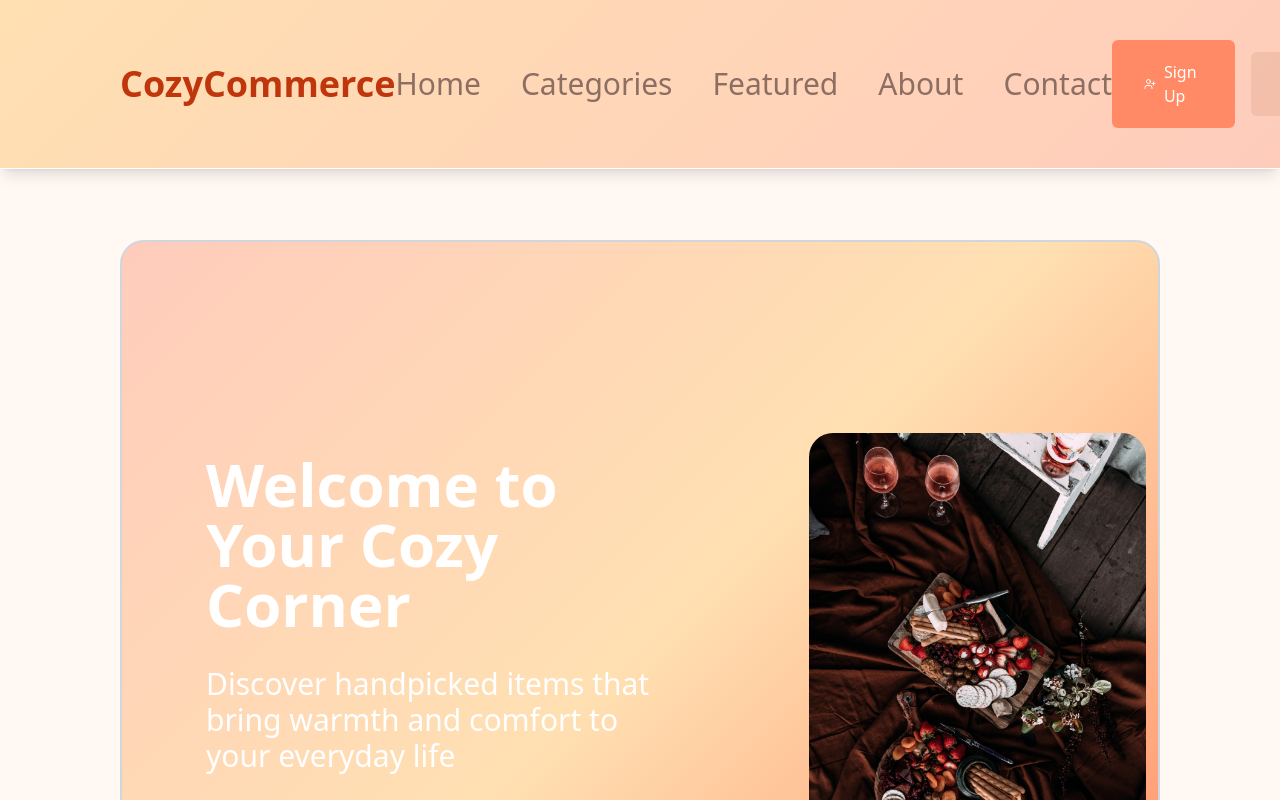
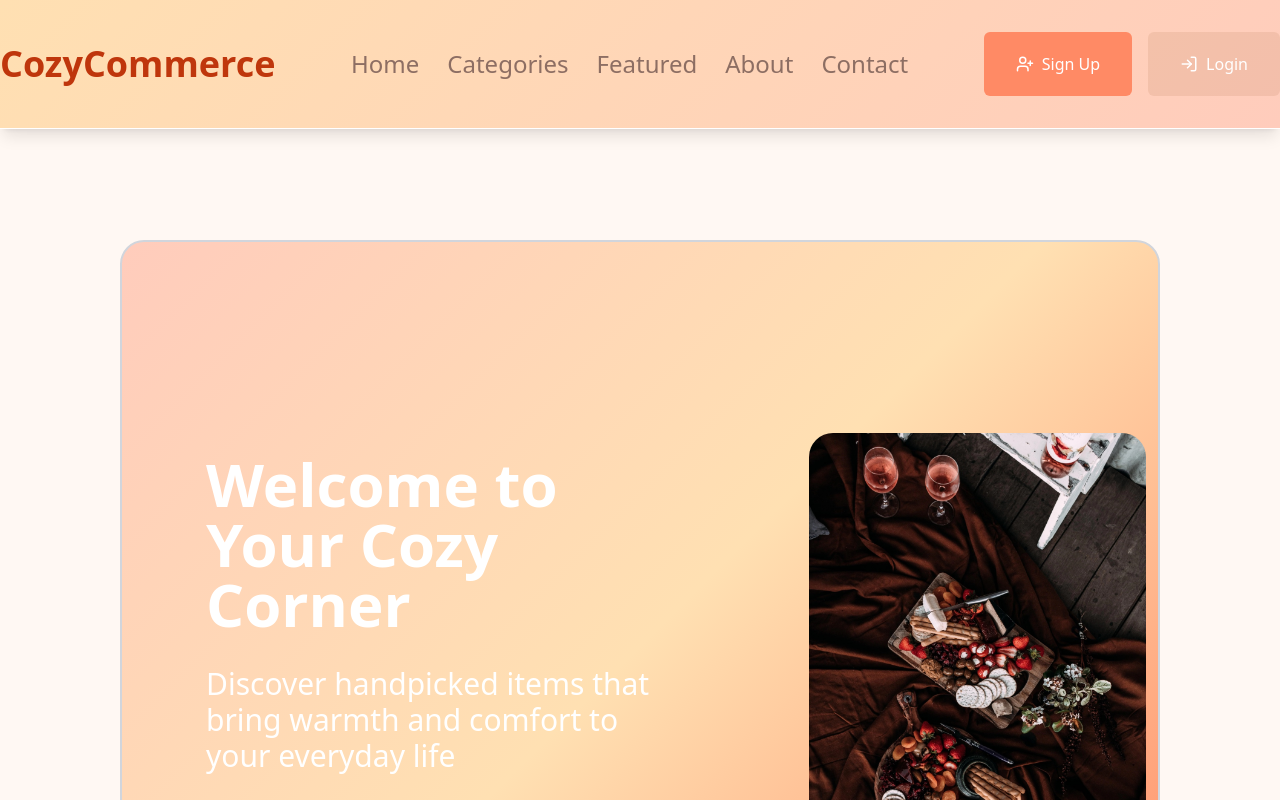
Before and after one commit to minmin1805/e-commerce-app, a React (Vite) app in the folder frontend/: page / in a window 1280 px wide. Shown: the top 800 px of the page. Built offline with nearby package versions, Linux system fonts and the light colour scheme; no server answers.

Commit message:
changed design for navbar

```diff
--- a/frontend/src/components/Navbar.jsx
+++ b/frontend/src/components/Navbar.jsx
@@ -33,56 +33,56 @@ function Navbar() {
       }}
       className="fixed top-0 left-0 w-full shadow-lg transition-all duration-300 border-b z-50"
     >
-      <div className="w-full px-30 py-10">
-        <div className="flex items-center justify-between">
+      <div className="container mx-auto py-8">
+      <div className="flex flex-wrap justify-between items-center">
           <Link
             to="/"
             style={{ color: "var(--deep-burnt-orange)" }}
-            className="text-4xl font-bold ml-0"
+            className="text-4xl font-bold"
           >
             CozyCommerce
           </Link>
 
-          <div className="flex flex-row items-center gap-10">
+          <div className="flex flex-row items-center gap-7">
             <Link
               onClick={() => handleScroll("home")}
               style={{ color: "var(--gentle-brown)" }}
-              className="text-3xl transition duration-300 font-medium
+              className="text-2xl transition duration-300 font-medium
 					 ease-in-out"
             >
               Home
             </Link>
             <p
               style={{ color: "var(--gentle-brown)" }}
-              className="text-3xl transition duration-300 font-medium
+              className="text-2xl transition duration-300 font-medium
 					 ease-in-out"
             >
               <Link onClick={() => handleScroll("category")}>Categories</Link>
             </p>
             <p
               style={{ color: "var(--gentle-brown)" }}
-              className="text-3xl transition duration-300 font-medium
+              className="text-2xl transition duration-300 font-medium
 					 ease-in-out"
             >
               <Link onClick={() => handleScroll("featured")}>Featured</Link>
             </p>
             <p
               style={{ color: "var(--gentle-brown)" }}
-              className="text-3xl transition duration-300 font-medium
+              className="text-2xl transition duration-300 font-medium
 					 ease-in-out"
             >
               <Link onClick={() => handleScroll("about")}>About</Link>
             </p>
             <p
               style={{ color: "var(--gentle-brown)" }}
-              className="text-3xl transition duration-300 font-medium
+              className="text-2xl transition duration-300 font-medium
 					 ease-in-out"
             >
               <Link onClick={() => handleScroll("contact")}>Contact</Link>
             </p>
           </div>
 
-          <div className="flex flex-row items-center gap-4 mr-0">
+          <div className="flex flex-row items-center gap-4">
             {user && (
               <Link
                 to={"/cart"}
@@ -96,7 +96,7 @@ function Navbar() {
                       size={25}
                     />
                   </div>
-                  <span className="hidden sm:inline text-amber-800 ml-2 text-xl">Cart</span>
+                  <span className="hidden sm:inline text-amber-800 ml-2">Cart</span>
 
                   <span
                     className="absolute -top-2 -right-2 bg-amber-800 text-white rounded-full px-2 py-0.5
@@ -115,7 +115,7 @@ function Navbar() {
                 to={"/secret-dashboard"}
               >
                 <Lock className="inline-block mr-1" size={18} />
-                <span className="hidden sm:inline text-2xl">Dashboard</span>
+                <span className="hidden sm:inline">Dashboard</span>
               </Link>
             )}
 
@@ -126,7 +126,7 @@ function Navbar() {
                 onClick={handleLogout}
               >
                 <LogOut size={18} />
-                <span className="hidden sm:inline ml-2 text-2xl">Log Out</span>
+                <span className="hidden sm:inline ml-2">Log Out</span>
               </button>
             ) : (
               <>
```
